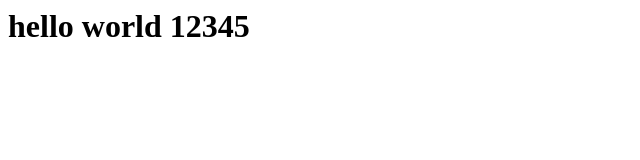
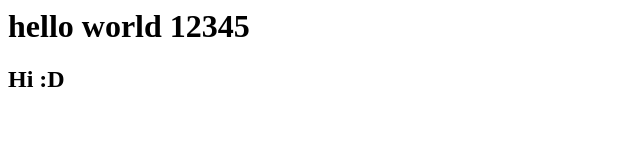
Before and after one commit to reyowna/sample2, a plain HTML site: page index.html in a window 1280 px wide. Shown: the full height of the page, 0-640 px from the left. Drawn offline with Linux system fonts and the light colour scheme.

Commit message:
Update index.html

```diff
--- a/index.html
+++ b/index.html
@@ -1 +1,3 @@
 <h1>hello world 12345</h1>
+
+<h2>Hi :D</h2>
```
